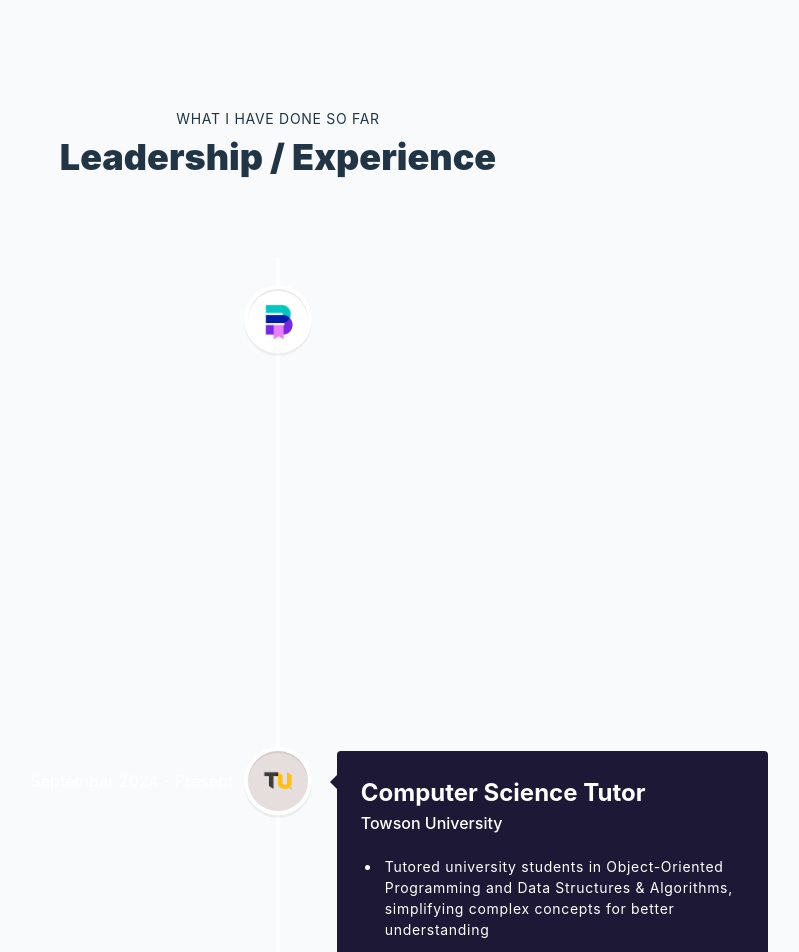
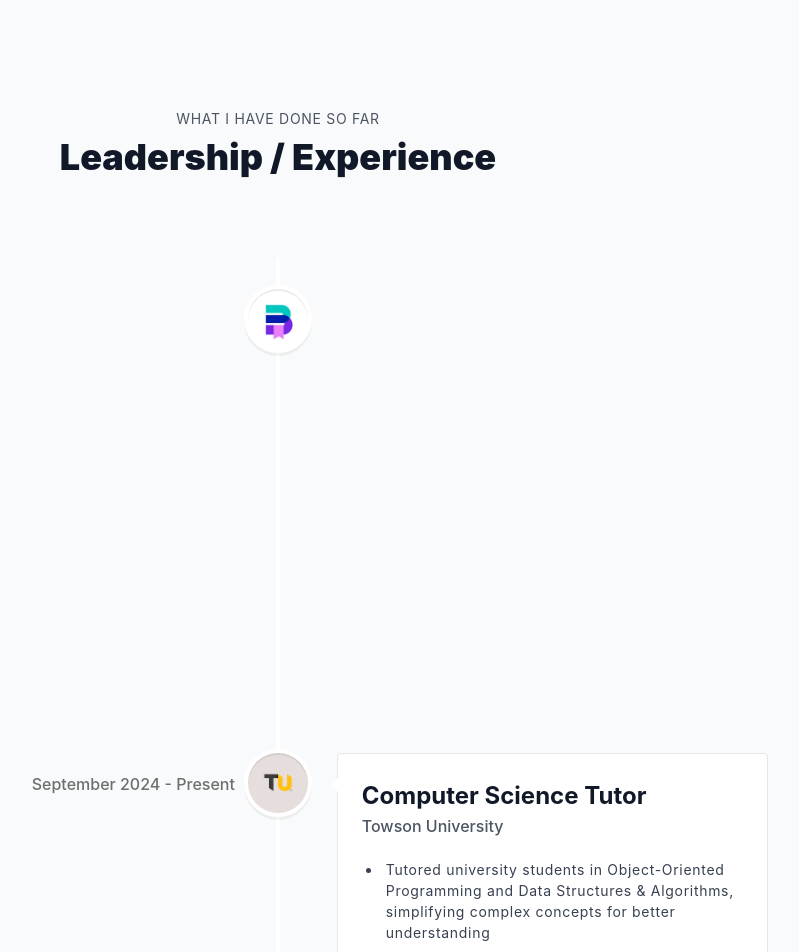
Before and after one commit to Abdalla2024/Abdalla2024.github.io, a React (Vite) app: page / in a window 1280 px wide. Shown: the part 1840-2792 px from the top of the page, without its empty margins (362-1161 px from the left). Built offline with nearby package versions, Linux system fonts and the light colour scheme.

Commit message:
Adjusted experience section colors for light mode

```diff
--- a/src/pages/Experience.jsx
+++ b/src/pages/Experience.jsx
@@ -7,15 +7,20 @@ import "react-vertical-timeline-component/style.min.css"
 import tuLogo from '../assets/tu.png'
 import leetcodeLogo from '../assets/leetcode.png'
 import bookdLogo from '../assets/bookd.png'
+import { useEffect, useState } from 'react'
 
-const ExperienceCard = ({ experience }) => {
+const ExperienceCard = ({ experience, isDarkMode }) => {
   return (
     <VerticalTimelineElement
       contentStyle={{
-        background: "#1d1836",
-        color: "#fff",
+        background: isDarkMode ? "#1d1836" : "#ffffff",
+        color: isDarkMode ? "#fff" : "#333",
+        boxShadow: "0 3px 0 rgba(0, 0, 0, 0.1)",
+        border: isDarkMode ? "none" : "1px solid #e5e7eb",
       }}
-      contentArrowStyle={{ borderRight: "7px solid #1d1836" }}
+      contentArrowStyle={{
+        borderRight: isDarkMode ? "7px solid #1d1836" : "7px solid #ffffff"
+      }}
       date={experience.date}
       iconStyle={{ background: experience.iconBg }}
       icon={
@@ -29,8 +34,10 @@ const ExperienceCard = ({ experience }) => {
       }
     >
       <div>
-        <h3 className='text-white text-[24px] font-bold'>{experience.title}</h3>
-        <p className='text-secondary text-[16px] font-semibold' style={{ margin: 0 }}>
+        <h3 className={`${isDarkMode ? 'text-white' : 'text-gray-900'} text-[24px] font-bold`}>
+          {experience.title}
+        </h3>
+        <p className={`${isDarkMode ? 'text-secondary' : 'text-gray-600'} text-[16px] font-semibold`} style={{ margin: 0 }}>
           {experience.company_name}
         </p>
       </div>
@@ -39,7 +46,7 @@ const ExperienceCard = ({ experience }) => {
         {experience.points.map((point, index) => (
           <li
             key={`experience-point-${index}`}
-            className='text-white-100 text-[14px] pl-1 tracking-wider'
+            className={`${isDarkMode ? 'text-white-100' : 'text-gray-700'} text-[14px] pl-1 tracking-wider`}
           >
             {point}
           </li>
@@ -50,6 +57,22 @@ const ExperienceCard = ({ experience }) => {
 }
 
 const Experience = () => {
+  const [isDarkMode, setIsDarkMode] = useState(false);
+
+  useEffect(() => {
+    // Check if the user prefers dark mode
+    const darkModeQuery = window.matchMedia('(prefers-color-scheme: dark)');
+    setIsDarkMode(darkModeQuery.matches);
+
+    // Listen for changes in the color scheme preference
+    const handleChange = (e) => {
+      setIsDarkMode(e.matches);
+    };
+
+    darkModeQuery.addEventListener('change', handleChange);
+    return () => darkModeQuery.removeEventListener('change', handleChange);
+  }, []);
+
   const experiences = [
     {
       title: "IOS Developer",
@@ -72,7 +95,7 @@ const Experience = () => {
       date: "September 2024 - Present",
       points: [
         "Tutored university students in Object-Oriented Programming and Data Structures & Algorithms, simplifying complex concepts for better understanding",
-        "Provided personalized guidance and problem-solving strategies to enhance students’ coding proficiency and logical thinking",
+        "Provided personalized guidance and problem-solving strategies to enhance students' coding proficiency and logical thinking",
         "Assisted students with coding assignments, exam preparation, and debugging, leading to improved academic performance"
       ],
     },
@@ -98,10 +121,10 @@ const Experience = () => {
         animate={{ opacity: 1 }}
         transition={{ duration: 0.5 }}
       >
-        <p className="text-[14px] uppercase tracking-wider text-center text-secondary">
+        <p className="text-[14px] uppercase tracking-wider text-center text-gray-600 dark:text-gray-400">
           What I have done so far
         </p>
-        <h2 className="text-4xl font-black text-center mt-2 mb-16">
+        <h2 className="text-4xl font-black text-center mt-2 mb-16 text-gray-900 dark:text-white">
           Leadership / Experience
         </h2>
       </motion.div>
@@ -112,6 +135,7 @@ const Experience = () => {
             <ExperienceCard
               key={`experience-${index}`}
               experience={experience}
+              isDarkMode={isDarkMode}
             />
           ))}
         </VerticalTimeline>
```
